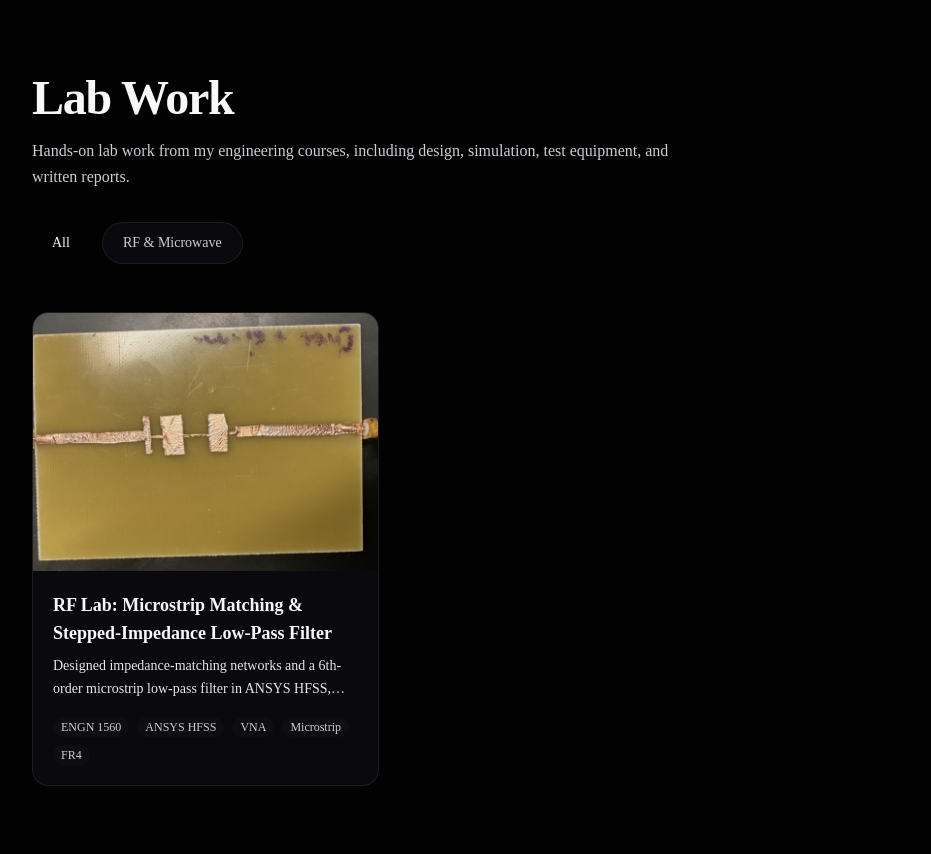
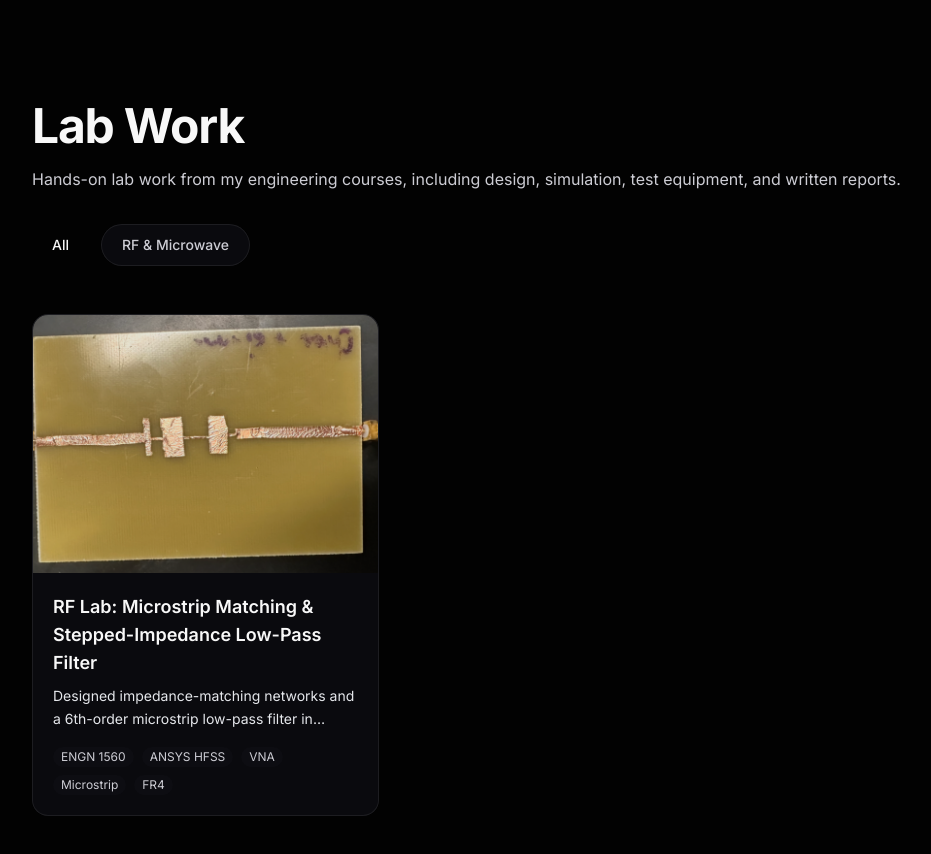
Before and after one commit to shisummer/shisummer.github.io, a Next.js app: page / in a window 1280 px wide. Shown: the part 3180-4034 px from the top of the page, without its empty margins (64-995 px from the left). Built offline with nearby package versions, Linux system fonts and the light colour scheme.

Commit message:
Revert to Inter font and widen lab description

```diff
--- a/app/globals.css
+++ b/app/globals.css
@@ -63,9 +63,8 @@
 }
 
 @theme inline {
-  --font-sans: 'Times New Roman', Times, serif;
-  --font-serif: 'Times New Roman', Times, serif;
-  --font-mono: 'Times New Roman', Times, serif;
+  --font-sans: var(--font-inter), 'Inter', 'Geist', 'Geist Fallback', system-ui, sans-serif;
+  --font-mono: 'Geist Mono', 'Geist Mono Fallback', monospace;
   --color-background: var(--background);
   --color-foreground: var(--foreground);
   --color-card: var(--card);
--- a/app/layout.tsx
+++ b/app/layout.tsx
@@ -1,6 +1,13 @@
 import type { Metadata } from 'next'
+import { Inter, Geist_Mono } from 'next/font/google'
 import { Analytics } from '@vercel/analytics/next'
 import './globals.css'
+
+const inter = Inter({
+  subsets: ["latin"],
+  variable: '--font-inter'
+});
+const _geistMono = Geist_Mono({ subsets: ["latin"] });
 
 export const metadata: Metadata = {
   title: 'Summer Shi | Engineering Portfolio',
@@ -32,7 +39,7 @@ export default function RootLayout({
 }>) {
   return (
     <html lang="en" className="bg-background">
-      <body className="font-sans antialiased">
+      <body className={`${inter.variable} font-sans antialiased`}>
         {children}
         {process.env.NODE_ENV === 'production' && <Analytics />}
       </body>
--- a/app/page.tsx
+++ b/app/page.tsx
@@ -152,7 +152,7 @@ export default function PortfolioPage() {
         <section id="labs" className="px-6 md:px-12 lg:px-24 py-24">
           <div className="max-w-7xl mx-auto">
             <h2 className="text-4xl md:text-5xl font-bold text-foreground tracking-tight">Lab Work</h2>
-            <p className="mt-4 max-w-2xl text-muted-foreground leading-relaxed">
+            <p className="mt-4 text-muted-foreground leading-relaxed">
               Hands-on lab work from my engineering courses, including design, simulation, test equipment, and
               written reports.
             </p>
```
